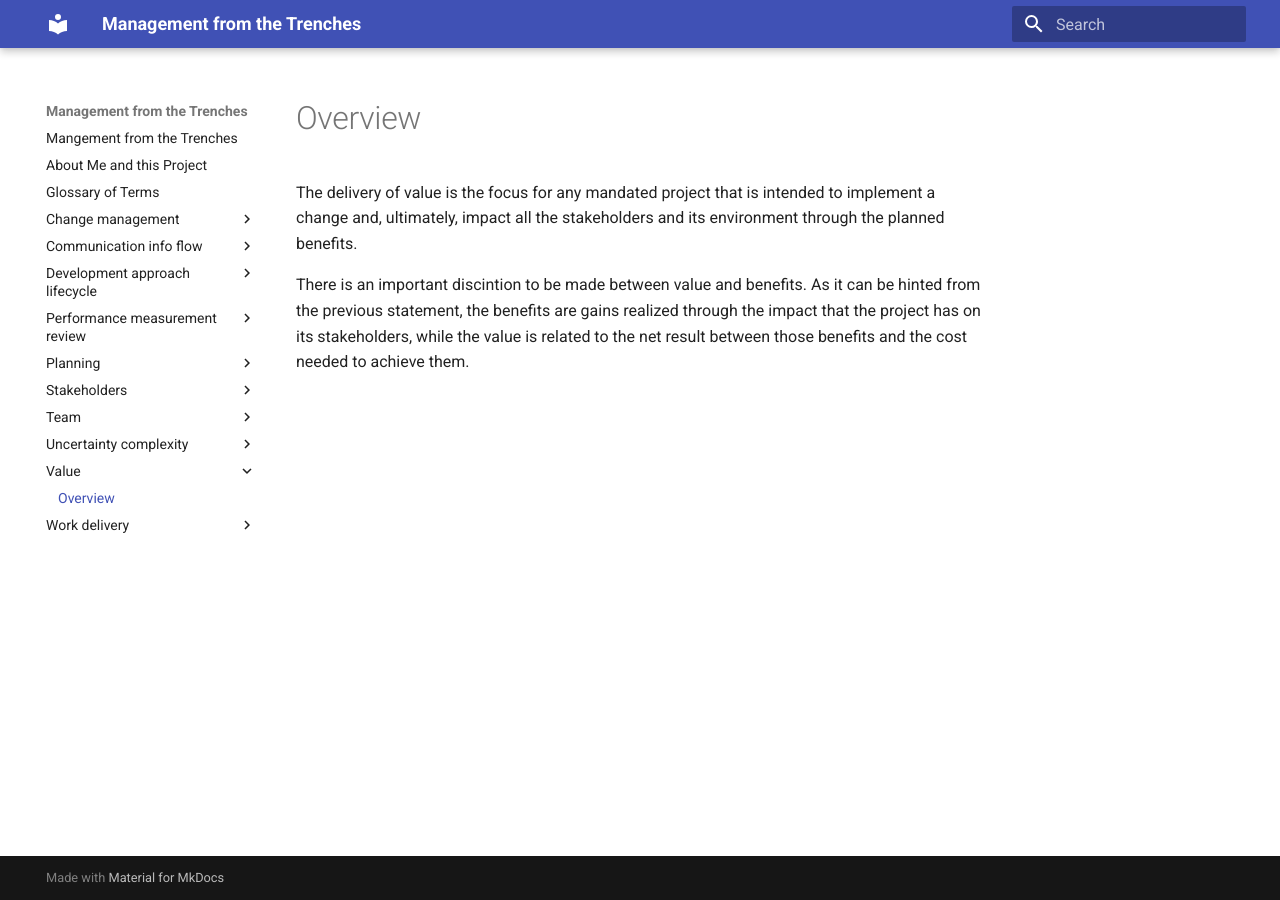
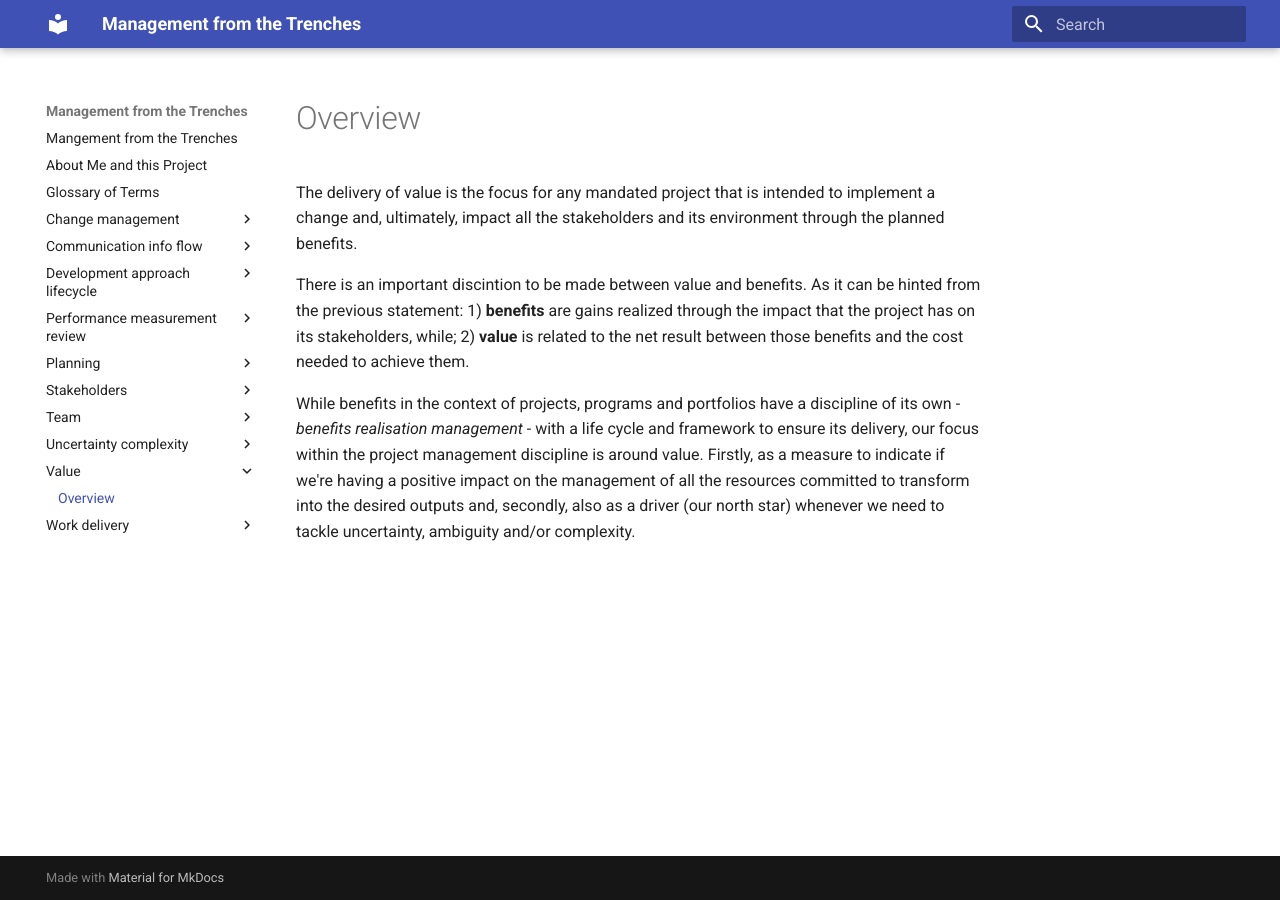
Before and after one commit to bmhash/bmhash.github.io, an MkDocs documentation site: the page built from docs/value/README.md, in a window 1280 px wide. Built offline with MkDocs 1.6.1 and Material for MkDocs 9.7.7, drawn with Linux system fonts in a browser that asks for light colours.

Commit message:
updare value overview

```diff
--- a/docs/value/README.md
+++ b/docs/value/README.md
@@ -2,4 +2,9 @@
 
 The delivery of value is the focus for any mandated project that is intended to implement a change and, ultimately, impact all the stakeholders and its environment through the planned benefits.
 
-There is an important discintion to be made between value and benefits. As it can be hinted from the previous statement, the benefits are gains realized through the impact that the project has on its stakeholders, while the value is related to the net result between those benefits and the cost needed to achieve them.
+There is an important discintion to be made between value and benefits. As it can be hinted from the previous statement:
+1) **benefits** are gains realized through the impact that the project has on its stakeholders, while;
+2) **value** is related to the net result between those benefits and the cost needed to achieve them.
+
+While benefits in the context of projects, programs and portfolios have a discipline of its own - *benefits realisation management* - with a life cycle and framework to ensure its delivery, our focus within the project management discipline is around value.
+Firstly, as a measure to indicate if we're having a positive impact on the management of all the resources committed to transform into the desired outputs and, secondly, also as a driver (our north star) whenever we need to tackle uncertainty, ambiguity and/or complexity.
```
